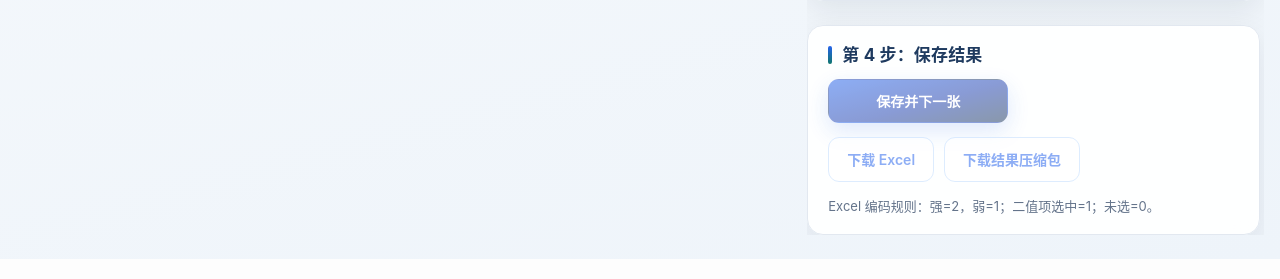
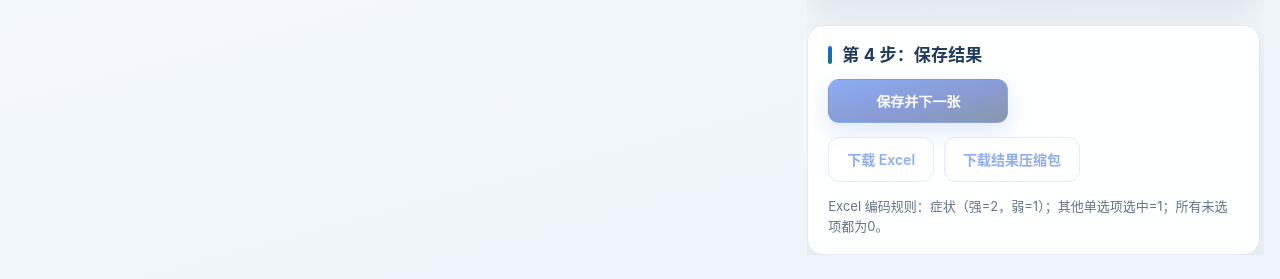
Before and after one commit to LuHaot1an/gastroscopy-image-classification-tool, a FastAPI app: page / in a window 1280 px wide. Shown: the part 1166-1445 px from the top of the page. Run offline with FastAPI, Linux system fonts and the light colour scheme.

Commit message:
Update Excel encoding hint text

```diff
--- a/templates/index.html
+++ b/templates/index.html
@@ -215,7 +215,7 @@
               <a class="btn link-btn {% if not has_folder %}disabled-link{% endif %}" href="/download/excel" data-download-link>下载 Excel</a>
               <a class="btn link-btn {% if not has_folder %}disabled-link{% endif %}" href="/download/package" data-download-link>下载结果压缩包</a>
             </div>
-            <div class="hint">Excel 编码规则：强=2，弱=1；二值项选中=1；未选=0。</div>
+            <div class="hint">Excel 编码规则：症状（强=2，弱=1）；其他单选项选中=1；所有未选项都为0。</div>
           </div>
         </section>
       </main>
```
